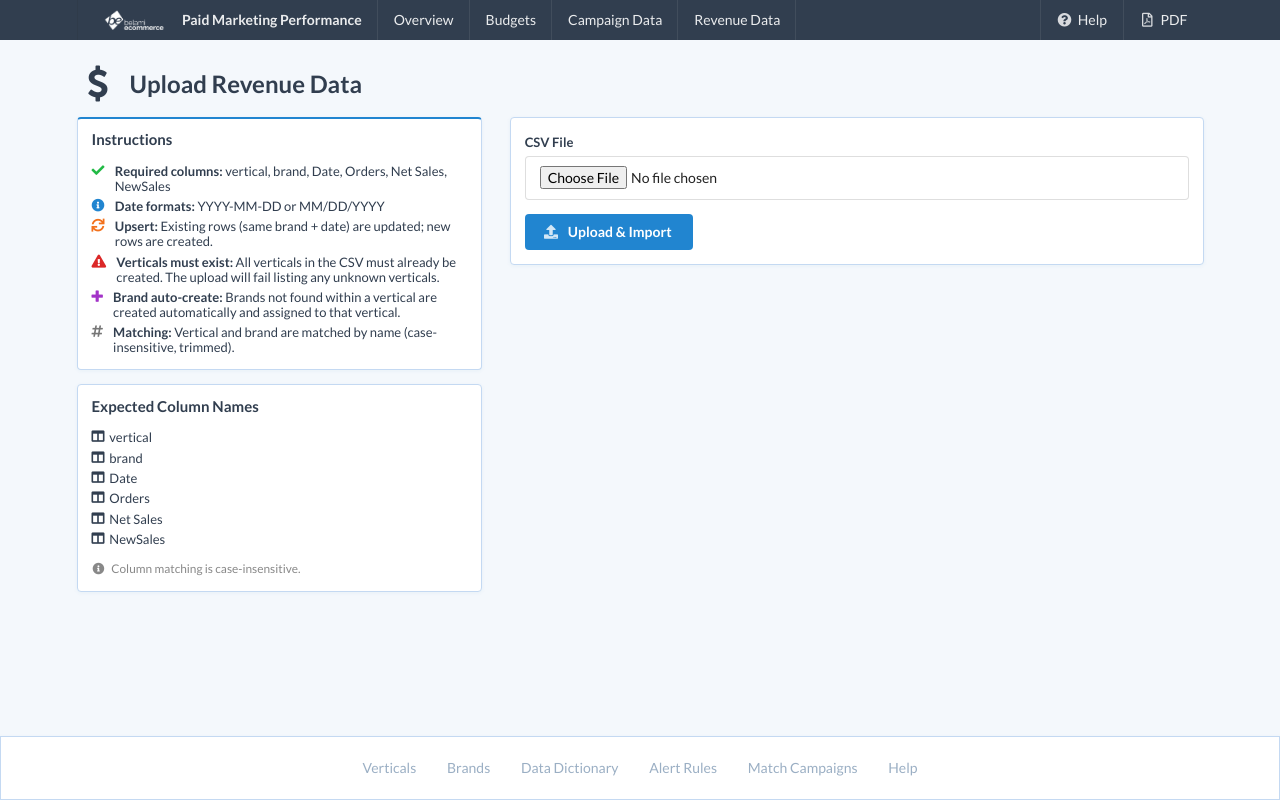
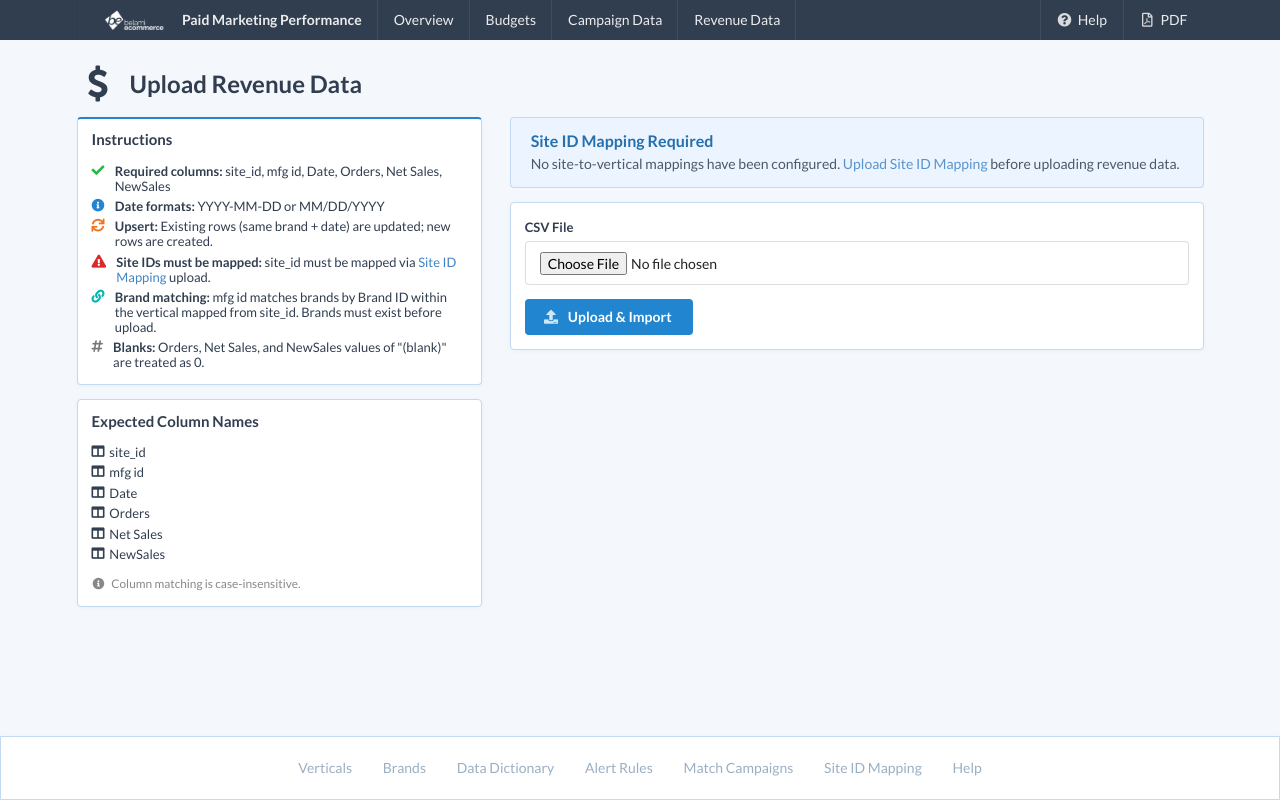
Before and after one commit to querybridge/marketing_peformance, a Django app: page /revenue/upload/ in a window 1280 px wide. Run offline with Django 5.2, Linux system fonts and the light colour scheme; data that the repository does not hold is empty; some libraries are stand-ins or nearby versions.

Commit message:
Add DimSite model for site_id-to-vertical mapping and rework revenue upload
Revenue CSVs now use site_id and mfg id columns instead of vertical/brand
name strings. A new Site ID Mapping upload page lets users map numeric site
IDs to verticals, and the revenue upload resolves brands via mfg id within
the mapped vertical. Also treats "(blank)" values as 0 in revenue fields
and freezes the brand performance table header row while scrolling.

Co-Authored-By: Claude Opus 4.6 <noreply@anthropic.com>

```diff
--- a/marketing/dashboard/templates/dashboard/base.html
+++ b/marketing/dashboard/templates/dashboard/base.html
@@ -45,6 +45,7 @@
       <a href="{% url 'dashboard:data_dictionary' %}" style="color:#9BAFC4;margin:0 1em">Data Dictionary</a>
       <a href="{% url 'dashboard:alert_spec' %}" style="color:#9BAFC4;margin:0 1em">Alert Rules</a>
       <a href="{% url 'dashboard:match_campaigns' %}" style="color:#9BAFC4;margin:0 1em">Match Campaigns</a>
+      <a href="{% url 'dashboard:upload_site_mapping' %}" style="color:#9BAFC4;margin:0 1em">Site ID Mapping</a>
       <a href="{% url 'dashboard:help' %}" style="color:#9BAFC4;margin:0 1em">Help</a>
     </div>
   </footer>
--- a/marketing/dashboard/templates/dashboard/upload_revenue.html
+++ b/marketing/dashboard/templates/dashboard/upload_revenue.html
@@ -16,7 +16,7 @@
       <div class="ui small list">
         <div class="item">
           <i class="green check icon"></i>
-          <div class="content"><strong>Required columns:</strong> vertical, brand, Date, Orders, Net Sales, NewSales</div>
+          <div class="content"><strong>Required columns:</strong> site_id, mfg id, Date, Orders, Net Sales, NewSales</div>
         </div>
         <div class="item">
           <i class="blue info circle icon"></i>
@@ -28,15 +28,15 @@
         </div>
         <div class="item">
           <i class="red exclamation triangle icon"></i>
-          <div class="content"><strong>Verticals must exist:</strong> All verticals in the CSV must already be created. The upload will fail listing any unknown verticals.</div>
+          <div class="content"><strong>Site IDs must be mapped:</strong> site_id must be mapped via <a href="{% url 'dashboard:upload_site_mapping' %}">Site ID Mapping</a> upload.</div>
         </div>
         <div class="item">
-          <i class="purple plus icon"></i>
-          <div class="content"><strong>Brand auto-create:</strong> Brands not found within a vertical are created automatically and assigned to that vertical.</div>
+          <i class="teal linkify icon"></i>
+          <div class="content"><strong>Brand matching:</strong> mfg id matches brands by Brand ID within the vertical mapped from site_id. Brands must exist before upload.</div>
         </div>
         <div class="item">
           <i class="grey hashtag icon"></i>
-          <div class="content"><strong>Matching:</strong> Vertical and brand are matched by name (case-insensitive, trimmed).</div>
+          <div class="content"><strong>Blanks:</strong> Orders, Net Sales, and NewSales values of "(blank)" are treated as 0.</div>
         </div>
       </div>
     </div>
@@ -44,8 +44,8 @@
     <div class="ui segment">
       <h4 class="ui header">Expected Column Names</h4>
       <div class="ui small list">
-        <div class="item"><i class="columns icon"></i> vertical</div>
-        <div class="item"><i class="columns icon"></i> brand</div>
+        <div class="item"><i class="columns icon"></i> site_id</div>
+        <div class="item"><i class="columns icon"></i> mfg id</div>
         <div class="item"><i class="columns icon"></i> Date</div>
         <div class="item"><i class="columns icon"></i> Orders</div>
         <div class="item"><i class="columns icon"></i> Net Sales</div>
@@ -57,6 +57,14 @@
 
   {# ── Right: Form + Results ──────────────────────────────────────── #}
   <div class="ten wide column">
+
+    {% if no_site_mapping %}
+    <div class="ui warning message">
+      <div class="header">Site ID Mapping Required</div>
+      <p>No site-to-vertical mappings have been configured.
+         <a href="{% url 'dashboard:upload_site_mapping' %}">Upload Site ID Mapping</a> before uploading revenue data.</p>
+    </div>
+    {% endif %}
 
     {% if error %}
     <div class="ui negative message">
@@ -88,9 +96,6 @@
         </div>
         {% endif %}
       </div>
-      {% if summary.brands_created %}
-      <p><i class="info circle icon"></i> Auto-created brands: {{ summary.brands_created|join:", " }}</p>
-      {% endif %}
     </div>
 
     {% if summary.errors %}
--- a/marketing/dashboard/urls.py
+++ b/marketing/dashboard/urls.py
@@ -30,5 +30,6 @@ urlpatterns = [
     path("upload/", views.upload_csv, name="upload_csv"),
     path("revenue/upload/", views.upload_revenue, name="upload_revenue"),
     path("campaigns/match/", views.match_campaigns, name="match_campaigns"),
+    path("sites/upload/", views.upload_site_mapping, name="upload_site_mapping"),
     path("help/", views.help_page, name="help"),
 ]
--- a/marketing/dashboard/views.py
+++ b/marketing/dashboard/views.py
@@ -12,8 +12,9 @@ from django.utils.text import slugify
 from . import services
 from django.db.models import Sum
 from .models import (
-    DimBrand, DimCampaign, DimCampaignType, DimDate, DimSource, DimVertical,
-    FactBudget, FactMediaDaily, FactOrdersDaily, FactVerticalBudget,
+    DimBrand, DimCampaign, DimCampaignType, DimDate, DimSite, DimSource,
+    DimVertical, FactBudget, FactMediaDaily, FactOrdersDaily,
+    FactVerticalBudget,
 )
 
 
@@ -1633,12 +1634,14 @@ def help_page(request):
 # Revenue Data Upload
 # ───────────────────────────────────────────────────────────────────────────
 
-REVENUE_REQUIRED_COLUMNS = ["vertical", "brand", "date", "orders", "net sales", "newsales"]
+REVENUE_REQUIRED_COLUMNS = ["site_id", "mfg id", "date", "orders", "net sales", "newsales"]
 
 
 def _parse_currency(raw):
     """Parse a currency string like '$1,234.56' or '($309)' into a Decimal."""
     s = raw.strip()
+    if s.lower() in ("(blank)", ""):
+        return Decimal("0")
     neg = s.startswith("(") and s.endswith(")")
     if neg:
         s = s[1:-1]
@@ -1674,11 +1677,14 @@ def upload_revenue(request):
     """Upload backend revenue/orders CSV — source of truth for brand-level performance."""
     error = None
     summary = None
+    no_site_mapping = DimSite.objects.count() == 0
 
     if request.method == "POST":
         csv_file = request.FILES.get("csv_file")
         if not csv_file:
             error = "No file selected."
+        elif no_site_mapping:
+            error = "Site ID mapping required. Upload a site-to-vertical mapping before uploading revenue data."
         else:
             raw = csv_file.read()
             try:
@@ -1704,26 +1710,50 @@ def upload_revenue(request):
                 else:
                     col_idx = {col: headers.index(col) for col in REVENUE_REQUIRED_COLUMNS}
 
-                    # ── First pass: collect all vertical names and validate ──
+                    # ── Build site lookup ──
+                    site_lookup = {
+                        s.site_id: s.vertical
+                        for s in DimSite.objects.select_related("vertical")
+                    }
+
+                    # ── First pass: parse and validate rows ──
                     rows_data = []
                     row_errors = []
-                    vertical_names = set()
+                    unknown_site_ids = set()
+                    unknown_mfg_ids = set()
                     for line_num, row in enumerate(reader, start=2):
                         if not any(cell.strip() for cell in row):
                             continue
 
-                        vert_name = row[col_idx["vertical"]].strip()
-                        brand_name = row[col_idx["brand"]].strip()
+                        site_id_raw = row[col_idx["site_id"]].strip()
+                        mfg_id_raw = row[col_idx["mfg id"]].strip()
                         date_raw = row[col_idx["date"]].strip()
                         orders_raw = row[col_idx["orders"]].strip()
                         net_raw = row[col_idx["net sales"]].strip()
                         new_raw = row[col_idx["newsales"]].strip()
 
-                        if not vert_name:
-                            row_errors.append(f"Row {line_num}: missing vertical.")
+                        if not site_id_raw:
+                            row_errors.append(f"Row {line_num}: missing site_id.")
                             continue
-                        if not brand_name:
-                            row_errors.append(f"Row {line_num}: missing brand.")
+
+                        try:
+                            site_id_val = int(site_id_raw)
+                        except (ValueError, TypeError):
+                            row_errors.append(f"Row {line_num}: invalid site_id '{site_id_raw}'.")
+                            continue
+
+                        if site_id_val not in site_lookup:
+                            unknown_site_ids.add(site_id_val)
+                            continue
+
+                        if not mfg_id_raw:
+                            row_errors.append(f"Row {line_num}: missing mfg id.")
+                            continue
+
+                        try:
+                            mfg_id_val = int(mfg_id_raw)
+                        except (ValueError, TypeError):
+                            row_errors.append(f"Row {line_num}: invalid mfg id '{mfg_id_raw}'.")
                             continue
 
                         date_val = _parse_revenue_date(date_raw)
@@ -1731,6 +1761,9 @@ def upload_revenue(request):
                             row_errors.append(f"Row {line_num}: invalid date '{date_raw}'.")
                             continue
 
+                        # Treat "(blank)" as 0 for numeric fields
+                        if orders_raw.lower() == "(blank)":
+                            orders_raw = "0"
                         try:
                             orders_val = int(orders_raw.replace(",", ""))
                         except (ValueError, TypeError):
@@ -1749,58 +1782,42 @@ def upload_revenue(request):
                             row_errors.append(f"Row {line_num}: invalid NewSales '{new_raw}'.")
                             continue
 
-                        vertical_names.add(vert_name)
                         rows_data.append({
                             "line": line_num,
-                            "vertical": vert_name,
-                            "brand": brand_name,
+                            "site_id": site_id_val,
+                            "mfg_id": mfg_id_val,
                             "date": date_val,
                             "orders": orders_val,
                             "net_revenue": net_val,
                             "new_revenue": new_val,
                         })
 
-                    # ── Check all verticals exist ──
-                    vert_lookup = {}
-                    for v in DimVertical.objects.all():
-                        vert_lookup[v.name.lower().strip()] = v
-
-                    unknown_verts = sorted({
-                        r["vertical"] for r in rows_data
-                        if r["vertical"].lower().strip() not in vert_lookup
-                    })
-                    if unknown_verts:
+                    # ── Fail if unknown site IDs ──
+                    if unknown_site_ids:
                         error = (
-                            f"Unknown verticals (create them first): "
-                            f"{', '.join(unknown_verts)}"
+                            f"Unknown site IDs (upload Site ID Mapping first): "
+                            f"{', '.join(str(s) for s in sorted(unknown_site_ids))}"
                         )
                     else:
+                        # ── Pre-load brand lookup by (vertical_id, brand_id) ──
+                        brand_cache = {}
+                        for b in DimBrand.objects.filter(brand_id__isnull=False).select_related("vertical"):
+                            if b.vertical_id:
+                                brand_cache[(b.vertical_id, b.brand_id)] = b
+
                         # ── Process rows ──
-                        brand_cache = {}
                         created = 0
                         updated = 0
                         skipped = 0
-                        brands_created = []
 
                         for r in rows_data:
-                            vertical = vert_lookup[r["vertical"].lower().strip()]
-                            brand_key = (vertical.id, r["brand"].lower().strip())
-
-                            if brand_key not in brand_cache:
-                                brand = DimBrand.objects.filter(
-                                    vertical=vertical,
-                                    name__iexact=r["brand"].strip(),
-                                ).first()
-                                if not brand:
-                                    brand = DimBrand.objects.create(
-                                        name=r["brand"].strip(),
-                                        slug=slugify(r["brand"].strip()),
-                                        vertical=vertical,
-                                    )
-                                    brands_created.append(f"{r['brand']} ({vertical.name})")
-                                brand_cache[brand_key] = brand
-
-                            brand = brand_cache[brand_key]
+                            vertical = site_lookup[r["site_id"]]
+                            cache_key = (vertical.id, r["mfg_id"])
+
+                            brand = brand_cache.get(cache_key)
+                            if not brand:
+                                unknown_mfg_ids.add(r["mfg_id"])
+                                continue
 
                             dim_date = DimDate.objects.filter(date=r["date"]).first()
                             if not dim_date:
@@ -1824,16 +1841,146 @@ def upload_revenue(request):
                             else:
                                 updated += 1
 
+                        if unknown_mfg_ids:
+                            row_errors.insert(0,
+                                f"Unknown mfg IDs (no matching brand_id in vertical): "
+                                f"{', '.join(str(m) for m in sorted(unknown_mfg_ids))}"
+                            )
+
                         summary = {
                             "total": len(rows_data),
                             "created": created,
                             "updated": updated,
-                            "skipped": skipped,
-                            "brands_created": brands_created,
+                            "skipped": skipped + len([r for r in rows_data if (site_lookup[r["site_id"]].id, r["mfg_id"]) not in brand_cache]),
                             "errors": row_errors,
                         }
 
     return render(request, "dashboard/upload_revenue.html", {
         "error": error,
         "summary": summary,
+        "no_site_mapping": no_site_mapping,
     })
+
+
+# ───────────────────────────────────────────────────────────────────────────
+# Site Mapping Upload
+# ───────────────────────────────────────────────────────────────────────────
+
+def upload_site_mapping(request):
+    """Upload CSV mapping site IDs to verticals."""
+    error = None
+    summary = None
+
+    if request.method == "POST":
+        action = request.POST.get("action", "upload")
+
+        if action == "rename":
+            renamed = 0
+            for site in DimSite.objects.filter(site_name=""):
+                new_name = request.POST.get(f"name_{site.id}", "").strip()
+                if new_name:
+                    site.site_name = new_name
+                    site.save(update_fields=["site_name"])
+                    renamed += 1
+            if renamed:
+                summary = {"renamed": renamed}
+
+        elif action == "upload":
+            pass  # fall through to CSV handling below
+
+        csv_file = request.FILES.get("csv_file") if action == "upload" else None
+        if action == "upload" and not csv_file:
+            error = "No file selected."
+        elif action == "upload" and csv_file:
+            raw = csv_file.read()
+            try:
+                text = raw.decode("utf-8-sig")
+            except UnicodeDecodeError:
+                text = raw.decode("latin-1")
+
+            lines = text.splitlines()
+            if not lines:
+                error = "CSV file is empty."
+            else:
+                reader = csv.reader(io.StringIO(text))
+                raw_headers = next(reader)
+                headers = [h.strip().lower() for h in raw_headers]
+
+                required = ["site_id", "vertical"]
+                missing = [col for col in required if col not in headers]
+                if missing:
+                    error = f"Missing required columns: {', '.join(missing)}. Found: {', '.join(raw_headers)}"
+                else:
+                    idx_site = headers.index("site_id")
+                    idx_vert = headers.index("vertical")
+                    idx_name = headers.index("site_name") if "site_name" in headers else None
+
+                    # First pass: collect vertical names
+                    rows_data = []
+                    vertical_names = set()
+                    for line_num, row in enumerate(reader, start=2):
+                        if not any(cell.strip() for cell in row):
+                            continue
+                        site_id_raw = row[idx_site].strip()
+                        vert_name = row[idx_vert].strip()
+                        site_name = row[idx_name].strip() if idx_name is not None and idx_name < len(row) else ""
+
+                        if not site_id_raw or not vert_name:
+                            continue
+
+                        try:
+                            site_id_val = int(site_id_raw)
+                        except (ValueError, TypeError):
+                            continue
+
+                        vertical_names.add(vert_name)
+                        rows_data.append({
+                            "site_id": site_id_val,
+                            "vertical": vert_name,
+                            "site_name": site_name,
+                        })
+
+                    # Validate all verticals exist
+                    vert_lookup = {}
+                    for v in DimVertical.objects.all():
+                        vert_lookup[v.name.lower().strip()] = v
+
+                    unknown_verts = sorted({
+                        r["vertical"] for r in rows_data
+                        if r["vertical"].lower().strip() not in vert_lookup
+                    })
+                    if unknown_verts:
+                        error = (
+                            f"Unknown verticals (create them first): "
+                            f"{', '.join(unknown_verts)}"
+                        )
+                    else:
+                        created = 0
+                        updated = 0
+                        for r in rows_data:
+                            vertical = vert_lookup[r["vertical"].lower().strip()]
+                            _, is_new = DimSite.objects.update_or_create(
+                                site_id=r["site_id"],
+                                defaults={
+                                    "vertical": vertical,
+                                    "site_name": r["site_name"],
+                                },
+                            )
+                            if is_new:
+                                created += 1
+                            else:
+                                updated += 1
+
+                        summary = {
+                            "processed": len(rows_data),
+                            "created": created,
+                            "updated": updated,
+                        }
+
+    unmapped_sites = DimSite.objects.filter(site_name="").select_related("vertical")
+
+    return render(request, "dashboard/upload_site_mapping.html", {
+        "error": error,
+        "summary": summary,
+        "unmapped_sites": unmapped_sites,
+    })
```
Also changed, not shown: marketing/dashboard/admin.py (+7 -0 lines), marketing/dashboard/models.py (+15 -0 lines), marketing/dashboard/templates/dashboard/help.html (+20 -0 lines), marketing/dashboard/templates/dashboard/partials/dashboard_content.html (+8 -0 lines), marketing/dashboard/templates/dashboard/upload_site_mapping.html (added, +138 -0 lines), marketing/dashboard/migrations/0010_dimsite.py (added).
